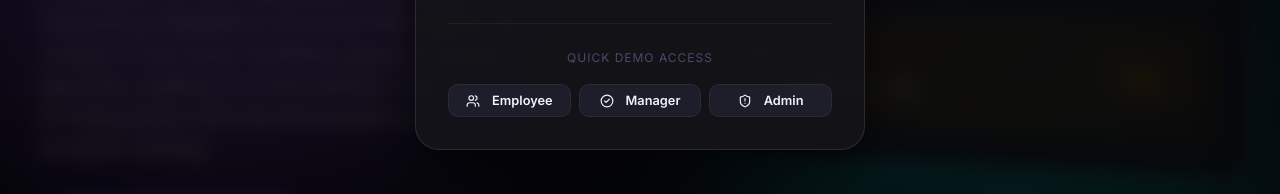
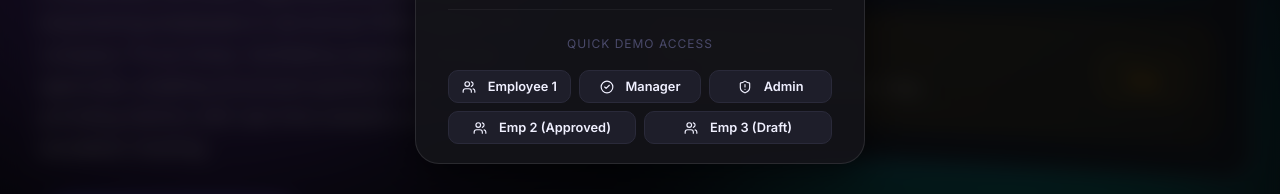
Before and after one commit to Naren-bit/Nexus-Performance-Platform, a React (Vite) app: page / in a window 1280 px wide. Both pictures are taken after a click on the button "Access Portal". Shown: the part 576-770 px from the top of the page. Built offline with nearby package versions, Linux system fonts and the light colour scheme; no server answers; the database is empty.

Commit message:
feat: Add quick access buttons for all seeded employees on login page

```diff
--- a/src/pages/Login.jsx
+++ b/src/pages/Login.jsx
@@ -323,10 +323,14 @@ export default function Login() {
 
             <div style={{ marginTop: '32px', borderTop: '1px solid rgba(255,255,255,0.05)', paddingTop: '24px' }}>
               <p style={{ fontSize: '0.75rem', textAlign: 'center', marginBottom: '16px', color: 'var(--text-muted)', textTransform: 'uppercase', letterSpacing: '1px' }}>Quick Demo Access</p>
-              <div className="grid grid-3 gap-sm">
-                <button className="btn btn-secondary btn-sm" onClick={() => useDemo('employee@demo.nexus.com')} style={{ padding: '8px', fontSize: '0.8rem' }}><Users size={14} style={{ marginRight:'4px' }}/> Employee</button>
-                <button className="btn btn-secondary btn-sm" onClick={() => useDemo('manager@demo.nexus.com')} style={{ padding: '8px', fontSize: '0.8rem' }}><CheckCircle2 size={14} style={{ marginRight:'4px' }}/> Manager</button>
-                <button className="btn btn-secondary btn-sm" onClick={() => useDemo('admin@demo.nexus.com')} style={{ padding: '8px', fontSize: '0.8rem' }}><ShieldAlert size={14} style={{ marginRight:'4px' }}/> Admin</button>
+              <div className="grid grid-3 gap-sm" style={{ marginBottom: '8px' }}>
+                <button type="button" className="btn btn-secondary btn-sm" onClick={() => useDemo('employee@demo.nexus.com')} style={{ padding: '8px', fontSize: '0.8rem' }}><Users size={14} style={{ marginRight:'4px' }}/> Employee 1</button>
+                <button type="button" className="btn btn-secondary btn-sm" onClick={() => useDemo('manager@demo.nexus.com')} style={{ padding: '8px', fontSize: '0.8rem' }}><CheckCircle2 size={14} style={{ marginRight:'4px' }}/> Manager</button>
+                <button type="button" className="btn btn-secondary btn-sm" onClick={() => useDemo('admin@demo.nexus.com')} style={{ padding: '8px', fontSize: '0.8rem' }}><ShieldAlert size={14} style={{ marginRight:'4px' }}/> Admin</button>
+              </div>
+              <div className="grid grid-2 gap-sm">
+                <button type="button" className="btn btn-secondary btn-sm" onClick={() => useDemo('employee2@demo.nexus.com')} style={{ padding: '8px', fontSize: '0.8rem' }}><Users size={14} style={{ marginRight:'4px' }}/> Emp 2 (Approved)</button>
+                <button type="button" className="btn btn-secondary btn-sm" onClick={() => useDemo('employee3@demo.nexus.com')} style={{ padding: '8px', fontSize: '0.8rem' }}><Users size={14} style={{ marginRight:'4px' }}/> Emp 3 (Draft)</button>
               </div>
             </div>
           </div>
```
